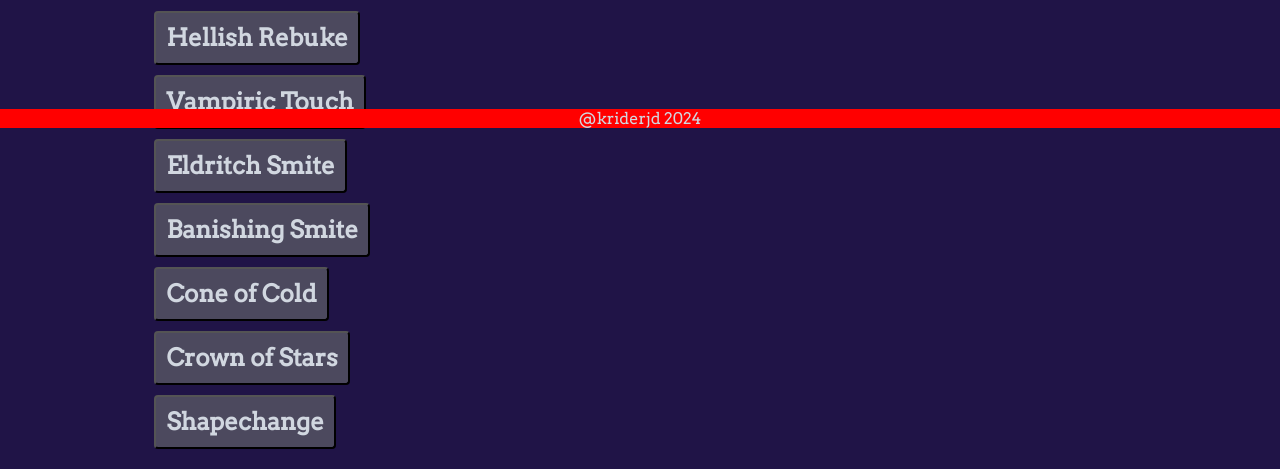
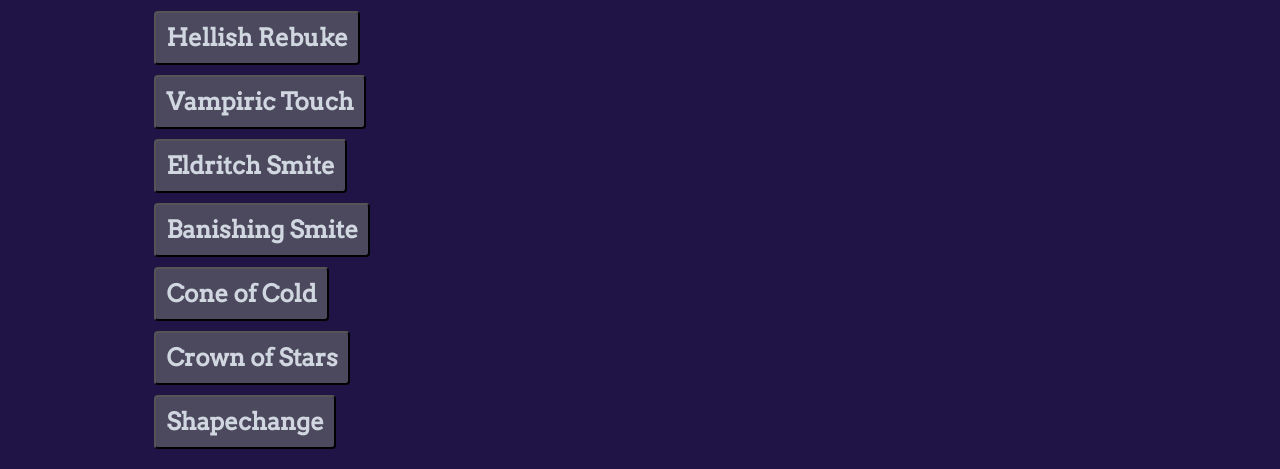
Before and after one commit to kriderjd/dnd-combat-helper, a plain HTML site: page index.html in a window 1280 px wide. Shown: the part 672-1141 px from the top of the page. Drawn offline with Linux system fonts and the light colour scheme.

Commit message:
Update index.html

```diff
--- a/index.html
+++ b/index.html
@@ -102,7 +102,6 @@
             </div>
         </div>
     </div>
-    <footer>@kriderjd 2024</footer>
     <script src="index.js" charset="UTF-8"></script>
 </body>
 </html>
```
